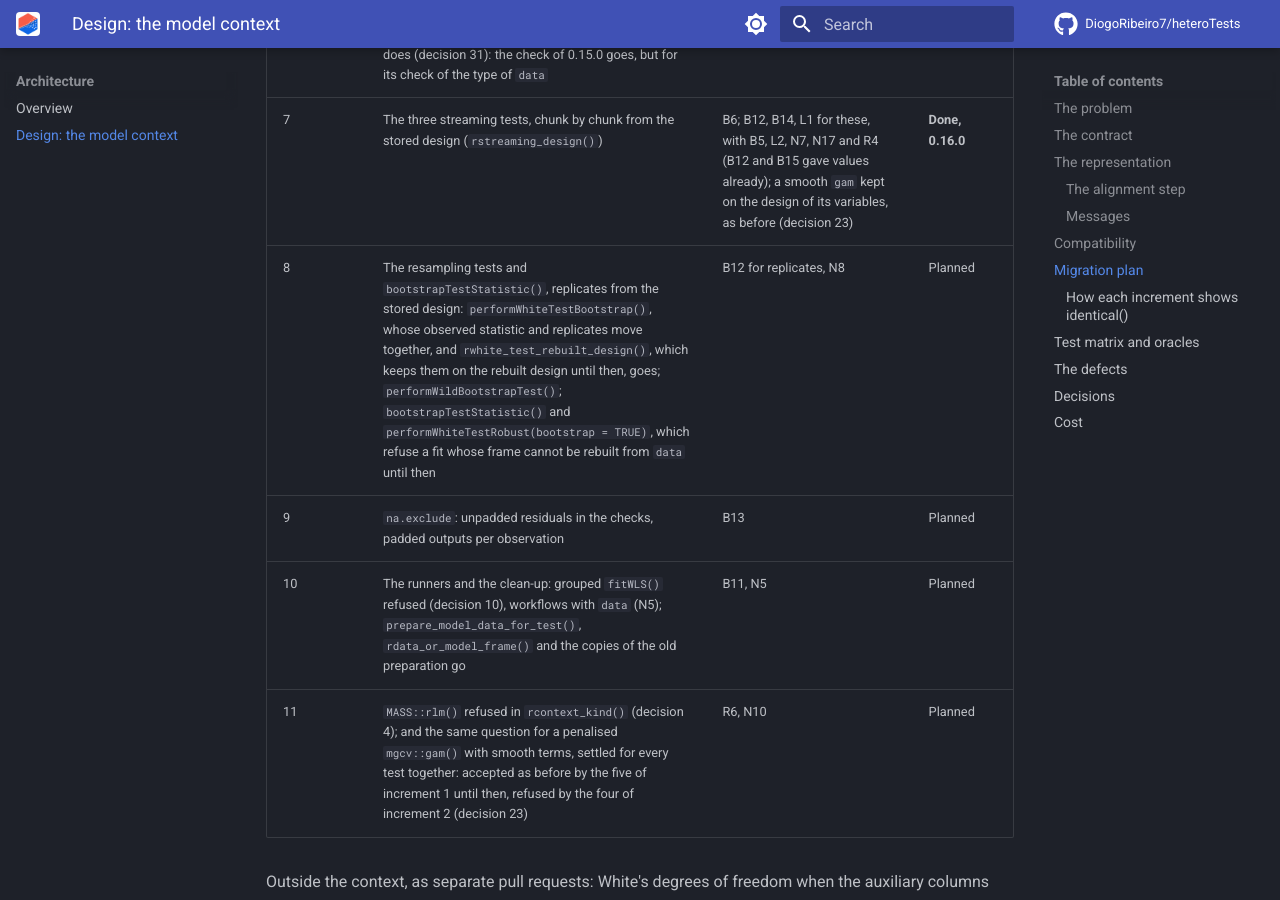
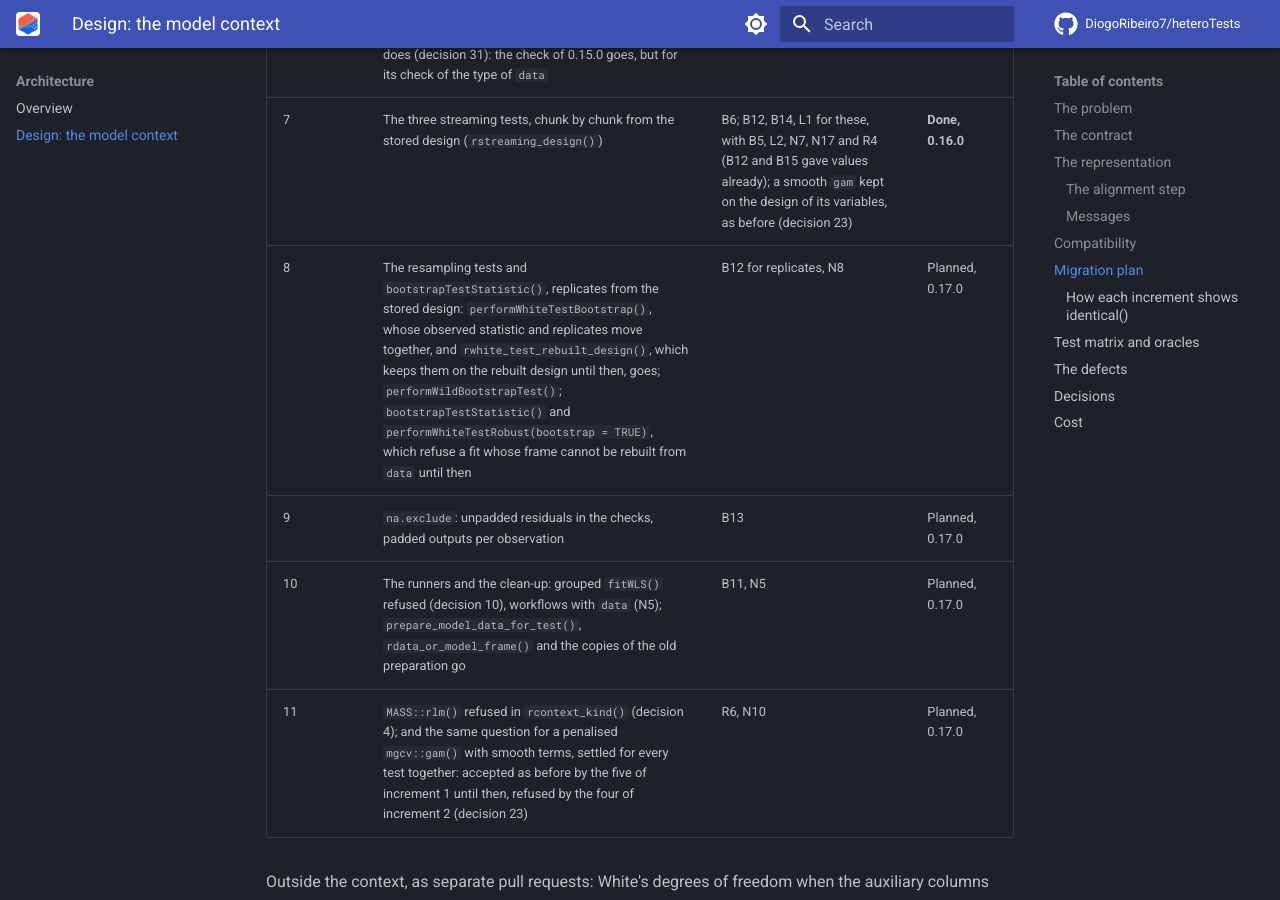
Before and after one commit to DiogoRibeiro7/heteroTests, an MkDocs documentation site: the page built from docs/design/model-context.md, in a window 1280 px wide and 900 px high, scrolled down 24169 px. Built offline with MkDocs 1.6.1 and Material for MkDocs 9.7.7, drawn with Linux system fonts in a browser that asks for light colours; comment, search, counter and statistics services are not loaded.

Commit message:
Mark increments 8 to 11 of the model context as planned for 0.17.0
The status column of the migration plan said "Planned" for the last four
increments; 0.16.0 ships increments 1 to 7, and the roadmap now puts 8 to
11 in 0.17.0. No other change to the design page.

```diff
--- a/docs/design/model-context.md
+++ b/docs/design/model-context.md
@@ -886,10 +886,10 @@ migrations that keep every value, then the riskier resampling and
 | 5 | `performPesaranTest()`, `performBPRandomEffectsTest()`, `performScatterDiagnostic()`, `runPanelTests()`: `id`, `time` and `vars` read at the confirmed rows (`rcontext_columns_at_fit()`); repeated pairs of `id` and `time` refused | B3, B4, B16, R2 (decision 13); N17 for these. Pesaran's test refuses an unbalanced panel, as that of a fit that dropped some rows of some units, until the pull request of N12 (decision 28); `na.exclude` is read as before until 9 (decision 29) | **Done, 0.16.0** |
 | 6 | The tests computed from the model alone (the context applies `rcheck_model_frame()` to them), and the check of `data` RESET keeps until then; Cook-Weisberg with `var_formula`; `performVarianceFormTest()`; `fitWLS(data, var_formula)`: `rcontext_second_formula()`, `rcontext_formula_rows()`; `rvariance_frame()` goes. The tests that read nothing from `data`, RESET included, match it through the guard, as every test does (decision 31): the check of 0.15.0 goes, but for its check of the type of `data` | B9, R3, N6; M7, M8 and "frame" for these; decision 31 | **Done, 0.16.0** |
 | 7 | The three streaming tests, chunk by chunk from the stored design (`rstreaming_design()`) | B6; B12, B14, L1 for these, with B5, L2, N7, N17 and R4 (B12 and B15 gave values already); a smooth `gam` kept on the design of its variables, as before (decision 23) | **Done, 0.16.0** |
-| 8 | The resampling tests and `bootstrapTestStatistic()`, replicates from the stored design: `performWhiteTestBootstrap()`, whose observed statistic and replicates move together, and `rwhite_test_rebuilt_design()`, which keeps them on the rebuilt design until then, goes; `performWildBootstrapTest()`; `bootstrapTestStatistic()` and `performWhiteTestRobust(bootstrap = TRUE)`, which refuse a fit whose frame cannot be rebuilt from `data` until then | B12 for replicates, N8 | Planned |
-| 9 | `na.exclude`: unpadded residuals in the checks, padded outputs per observation | B13 | Planned |
-| 10 | The runners and the clean-up: grouped `fitWLS()` refused (decision 10), workflows with `data` (N5); `prepare_model_data_for_test()`, `rdata_or_model_frame()` and the copies of the old preparation go | B11, N5 | Planned |
-| 11 | `MASS::rlm()` refused in `rcontext_kind()` (decision 4); and the same question for a penalised `mgcv::gam()` with smooth terms, settled for every test together: accepted as before by the five of increment 1 until then, refused by the four of increment 2 (decision 23) | R6, N10 | Planned |
+| 8 | The resampling tests and `bootstrapTestStatistic()`, replicates from the stored design: `performWhiteTestBootstrap()`, whose observed statistic and replicates move together, and `rwhite_test_rebuilt_design()`, which keeps them on the rebuilt design until then, goes; `performWildBootstrapTest()`; `bootstrapTestStatistic()` and `performWhiteTestRobust(bootstrap = TRUE)`, which refuse a fit whose frame cannot be rebuilt from `data` until then | B12 for replicates, N8 | Planned, 0.17.0 |
+| 9 | `na.exclude`: unpadded residuals in the checks, padded outputs per observation | B13 | Planned, 0.17.0 |
+| 10 | The runners and the clean-up: grouped `fitWLS()` refused (decision 10), workflows with `data` (N5); `prepare_model_data_for_test()`, `rdata_or_model_frame()` and the copies of the old preparation go | B11, N5 | Planned, 0.17.0 |
+| 11 | `MASS::rlm()` refused in `rcontext_kind()` (decision 4); and the same question for a penalised `mgcv::gam()` with smooth terms, settled for every test together: accepted as before by the five of increment 1 until then, refused by the four of increment 2 (decision 23) | R6, N10 | Planned, 0.17.0 |
 
 Outside the context, as separate pull requests: White's degrees of freedom
 when the auxiliary columns span the constant (N2, done) and White streaming on
```
